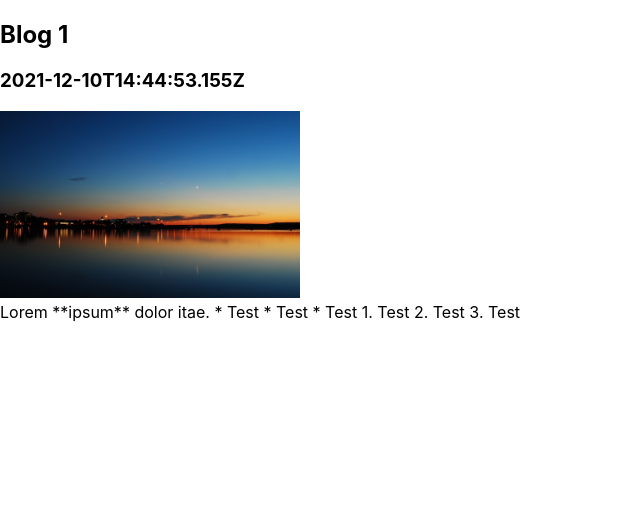
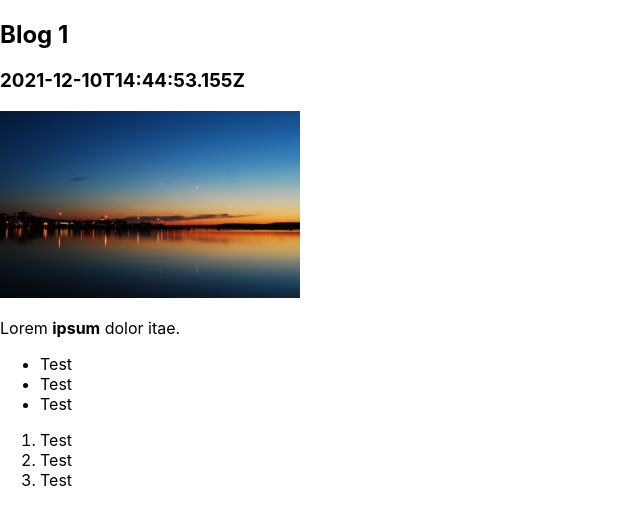
Before and after one commit to Euricom/pelckmans-boilerplate-nextjs, a Next.js app: page /posts/blog-1 in a window 1280 px wide. Shown: the top 524 px of the page, without its empty margins (0-640 px from the left). Built offline with nearby package versions, Linux system fonts and the light colour scheme.

Commit message:
Add ReactMarkdown to show the .md content

```diff
--- a/pages/posts/[slug].js
+++ b/pages/posts/[slug].js
@@ -1,7 +1,5 @@
-import { join } from 'path';
 import CollectionService from '../../services/collection.service';
-
-const POSTS_PATH = join(process.cwd(), 'cms', 'collections', 'posts');
+import ReactMarkdown from 'react-markdown';
 
 const Post = ({ post: { body, meta } }) => {
   return <article>
@@ -12,7 +10,7 @@ const Post = ({ post: { body, meta } }) => {
      src={meta.thumbnail}
      alt={meta.title + ' thumbnail'}/>
     <section>
-      {body}
+      <ReactMarkdown>{body}</ReactMarkdown>
     </section>
   </article>
 }
```
